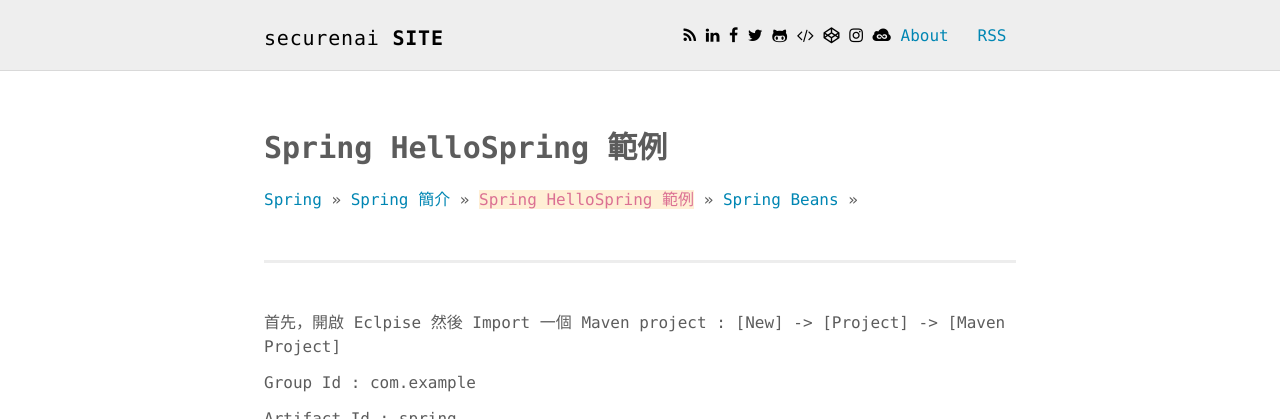
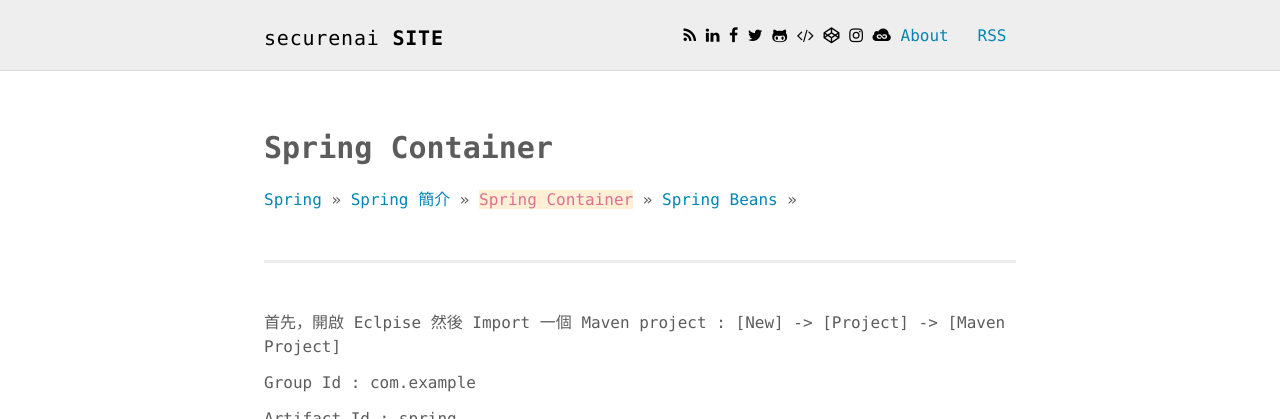
Before and after one commit to securenai/securenai.github.io, a Jekyll site: the page built from spring/spring_page2.md, in a window 1280 px wide and 900 px high, cut to the strip 0-419 px from the top of the window. Built offline with Jekyll 4.4.1, drawn with Linux system fonts in a browser that asks for light colours; our own code applies the rules of GitHub Pages for plain Markdown files.

Commit message:
Update spring_page2.md

```diff
--- a/spring/spring_page2.md
+++ b/spring/spring_page2.md
@@ -1,5 +1,5 @@
 ---
-title: Spring HelloSpring 範例
+title: Spring Container
 description: >-
   Automate your task for sending email notification with PowerShell script and
   Windows SMTP Client.
@@ -14,7 +14,7 @@
 
 <a href="/spring/">Spring</a> >>
 <a href="/spring/spring_page1/">Spring 簡介</a> >>
-<a href="/spring/spring_page2/" style="color:palevioletred;background-color:papayawhip;">Spring HelloSpring 範例</a> >> <a href="/spring/spring_page3/">Spring Beans</a> >>
+<a href="/spring/spring_page2/" style="color:palevioletred;background-color:papayawhip;">Spring Container</a> >> <a href="/spring/spring_page3/">Spring Beans</a> >>
 <div class="divider"></div>
 首先，開啟 Eclpise 然後 Import 一個 Maven project : [New] -> [Project] -> [Maven Project]
 
```
